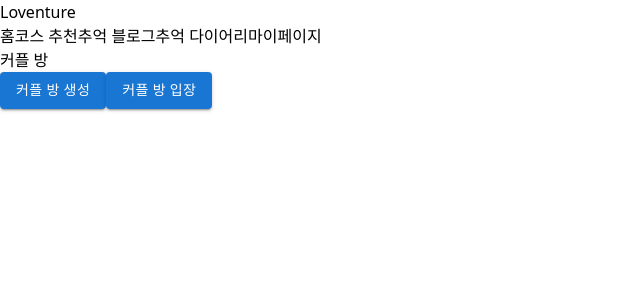
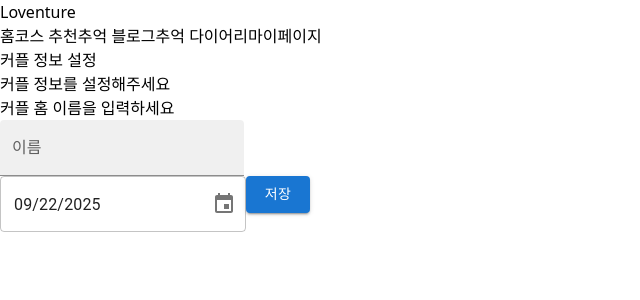
Before and after one commit to PitterPetter/PitterPetter_FE, a React (Vite) app: page /coupleroom/create in a window 1280 px wide. Shown: the top 300 px of the page, without its empty margins (0-640 px from the left). Built offline with nearby package versions, Linux system fonts and the light colour scheme.

Commit message:
add create couple room page to CreateCoupleRoom - PIT-147

```diff
--- a/src/App.tsx
+++ b/src/App.tsx
@@ -12,7 +12,7 @@ import { CourseDetailPage } from './pages/CourseDetailPage';
 import { DiaryDetailPage } from './pages/DiaryDetailPage';
 import { SidebarLayout } from './app/layouts/SidebarLayout';
 import { OnboardingPage } from './pages/OnboardingPage';
-import { CoupleRoomPage } from './pages/CoupleRoomPage';
+import { CoupleRoomPage, EnterCoupleRoom, CreateCoupleRoom } from './pages/CoupleRoomPage';
 
 function App() {
 
@@ -25,10 +25,9 @@ function App() {
           <Route path="/" element={<MainPage />} />
           <Route path="/options" element={<OptionsPage />} />
           <Route path="/recommend" element={<RecommendCoursePage />} />
-          <Route path="/coupleroom" element={<CoupleRoomPage />}>
-            <Route path="/coupleroom/create" element={<CoupleRoomPage />} />
-            <Route path="/coupleroom/enter" element={<CoupleRoomPage />} />
-          </Route>
+          <Route path="/coupleroom" element={<CoupleRoomPage />} />
+          <Route path="/coupleroom/create" element={<CreateCoupleRoom />} />
+          <Route path="/coupleroom/enter" element={<EnterCoupleRoom />} />
           <Route element={<SidebarLayout />}>
             <Route path="/mypage" element={<MyPage />} />
             <Route path="/diary" element={<DiaryListPage />} />
--- /dev/null
+++ b/src/pages/CoupleRoomPage/CreateCoupleRoom.tsx
@@ -0,0 +1,51 @@
+import { Button } from "@mui/material";
+import { useNavigate } from "react-router-dom";
+import { useState } from "react";
+import { LocalizationProvider } from "@mui/x-date-pickers/LocalizationProvider";
+import { AdapterDateFns } from "@mui/x-date-pickers/AdapterDateFns";
+import { DatePicker } from "@mui/x-date-pickers/DatePicker";
+import { TextField } from "@mui/material";
+
+export const CreateCoupleRoom = () => {
+  const navigate = useNavigate();
+  const [coupleName, setCoupleName] = useState('');
+  const [coupleDate, setCoupleDate] = useState(new Date());
+  const [isSave, setIsSave] = useState(false);
+  return (
+    <div className="flex items-center justify-center w-full h-[calc(100vh-64px)]">
+      <div className="h-[700px] w-[700px] border-gray-300 border rounded-2xl p-4 pb-6 flex flex-col gap-4 justify-center items-center">
+        {isSave ? (
+          <div className="flex flex-col gap-2 justify-center items-center">
+            <h1 className="text-xl font-bold py-4">커플 정보 설정</h1>
+            <div className="flex items-center gap-2 p-2">
+              <p className="font-mono text-lg">14dfhs</p>
+              <Button
+                variant="outlined"
+                size="small"
+                onClick={() => {
+                  navigator.clipboard.writeText('14dfhs');
+                }}
+              >
+                복사
+              </Button>
+            </div>
+          </div>
+        ) : (
+          <div className="flex flex-col gap-2 justify-center items-center">
+            <h1 className="text-xl font-bold py-4">커플 정보 설정</h1>
+            <p className="text-sm font-bold">커플 정보를 설정해주세요</p>
+            <div className="flex flex-col gap-2 justify-center items-center">
+              <p className="text-sm font-bold">커플 홈 이름을 입력하세요</p>
+              <TextField id="filled-basic" label="이름" variant="filled" placeholder="입력해주세요" className="bg-white cursor-not-allowed" value={coupleName} onChange={(e) => setCoupleName(e.target.value)} />
+            </div>
+            <LocalizationProvider dateAdapter={AdapterDateFns}>
+              <DatePicker defaultValue={new Date()} value={coupleDate} onChange={(date) => setCoupleDate(date as Date)} />
+            </LocalizationProvider>
+            <Button variant="contained" onClick={() => setIsSave(true)}>저장</Button>
+          </div>
+        )}
+
+      </div>
+    </div>
+  );
+};
--- /dev/null
+++ b/src/pages/CoupleRoomPage/EnterCoupleRoom.tsx
@@ -0,0 +1,16 @@
+import { Button } from "@mui/material";
+import { useNavigate } from "react-router-dom";
+
+export const EnterCoupleRoom = () => {
+  const navigate = useNavigate();
+  return (
+    <div className="flex items-center justify-center w-full h-[calc(100vh-64px)]">
+      <div className="h-[700px] w-[700px] border-gray-300 border rounded-2xl p-4 pb-6 flex flex-col gap-4 justify-center items-center">
+        <h1 className="text-xl font-bold py-4">커플 방</h1>
+        {/* navigation buttons */}
+        <Button variant="contained" onClick={() => navigate('/coupleroom/create')}>커플 방 생성</Button>
+        <Button variant="contained" onClick={() => navigate('/coupleroom/enter')}>커플 방 입장</Button>
+      </div>
+    </div>
+  );
+};
--- a/src/pages/CoupleRoomPage/index.ts
+++ b/src/pages/CoupleRoomPage/index.ts
@@ -1 +1,3 @@
 export { CoupleRoomPage } from "./CoupleRoomPage";
+export { EnterCoupleRoom } from "./EnterCoupleRoom";
+export { CreateCoupleRoom } from "./CreateCoupleRoom";
```
